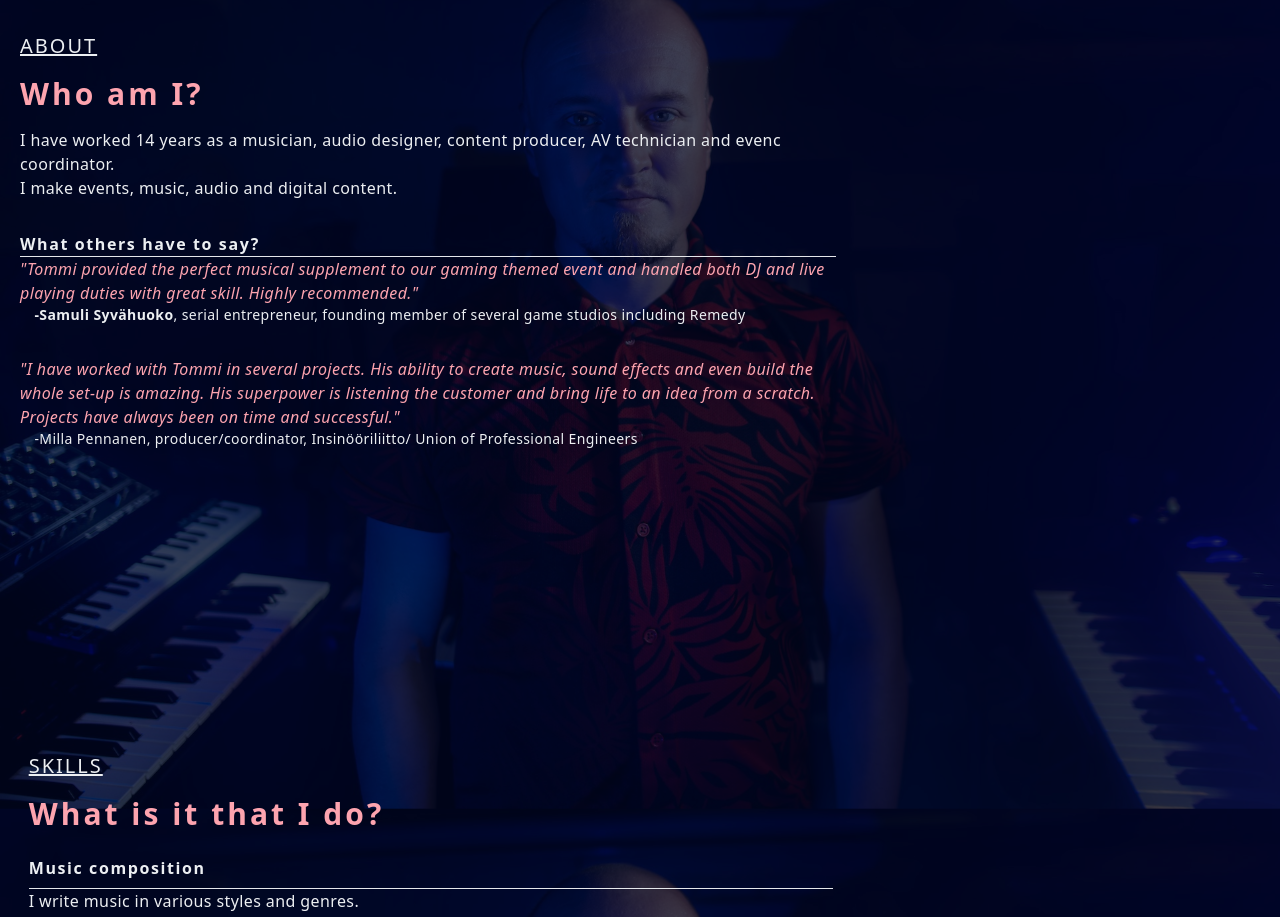
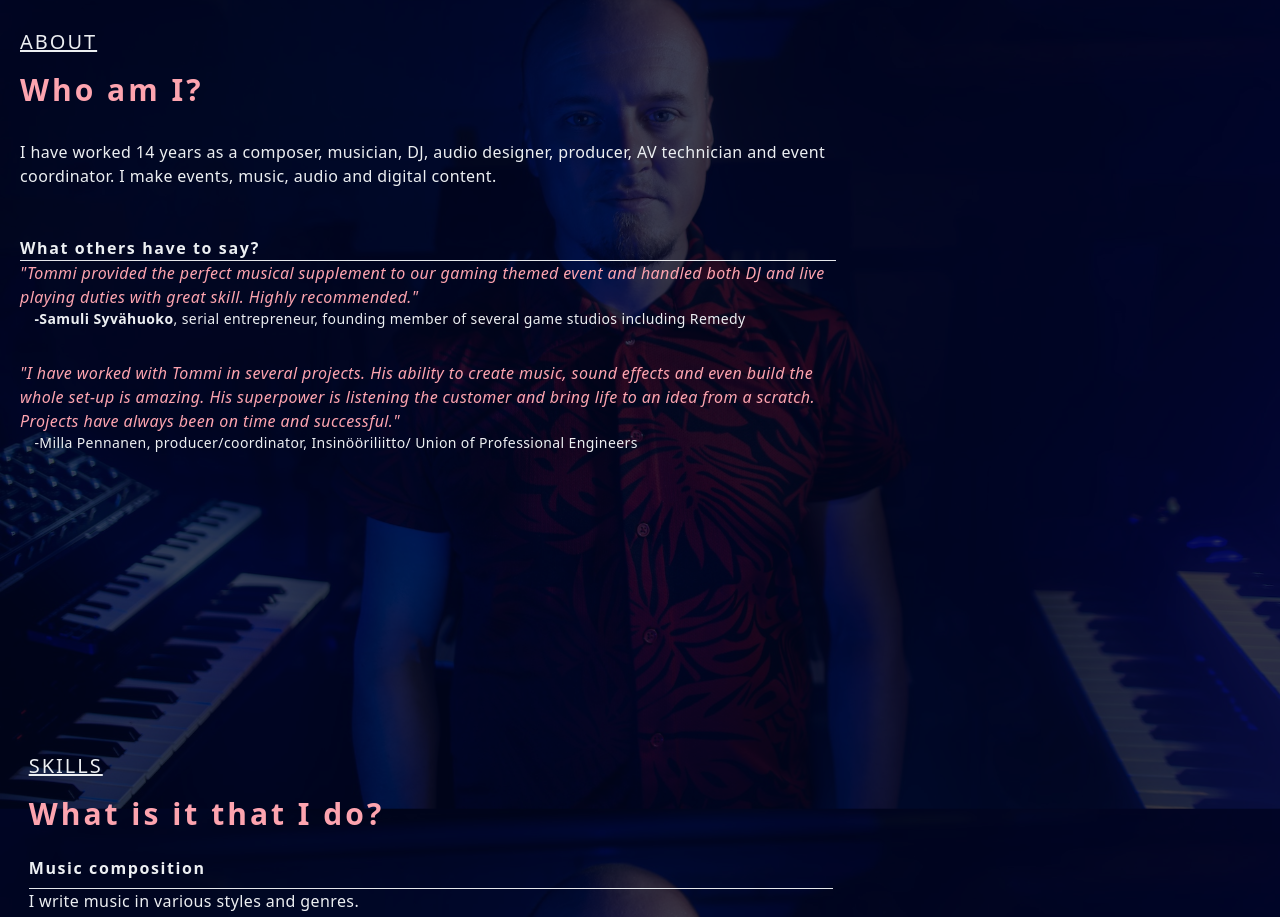
Before and after one commit to salomt/portfolio2023, a Next.js app: page / in a window 1280 px wide. Shown: the part 960-1877 px from the top of the page. Built offline with nearby package versions, Linux system fonts and the light colour scheme.

Commit message:
edit to About text.

```diff
--- a/src/components/About.jsx
+++ b/src/components/About.jsx
@@ -8,11 +8,7 @@ const About = () => {
                     <p className='uppercase text-xl tracking-widest underline'>About</p>
 
                     <h2 className='py-4 text-rose-300'>Who am I?</h2>
-                    <p>I have worked 14 years as a musician, audio designer, content producer, AV technician and evenc coordinator.
-                    </p>
-                    <p>
-                        I make events, music, audio and digital content.
-                    </p>
+                    <p className='py-4'>I have worked 14 years as a composer, musician, DJ, audio designer, producer, AV technician and event coordinator. I make events, music, audio and digital content.</p>
 
                     <div> {/* RECOMMENDATIONS QUOTES */}
                         <h3 className='pt-8 border-b'>What others have to say?</h3>
```
